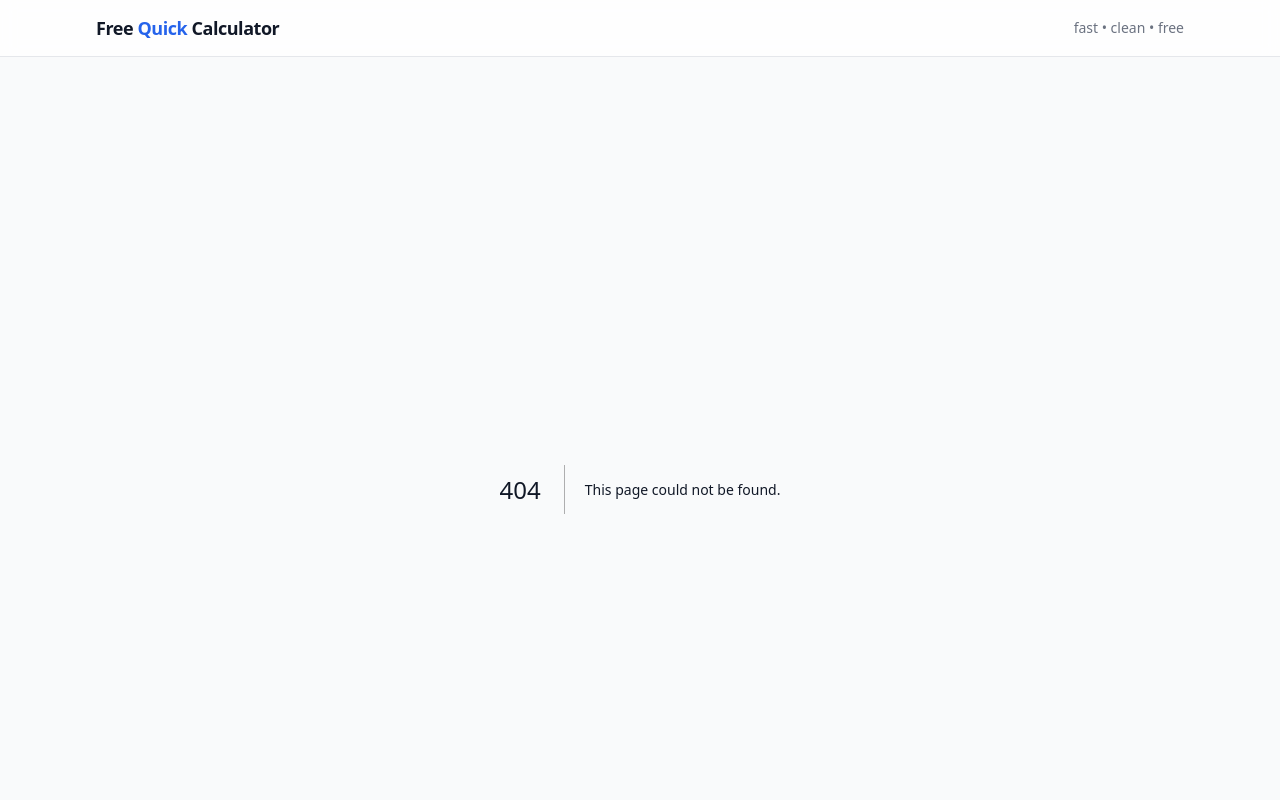
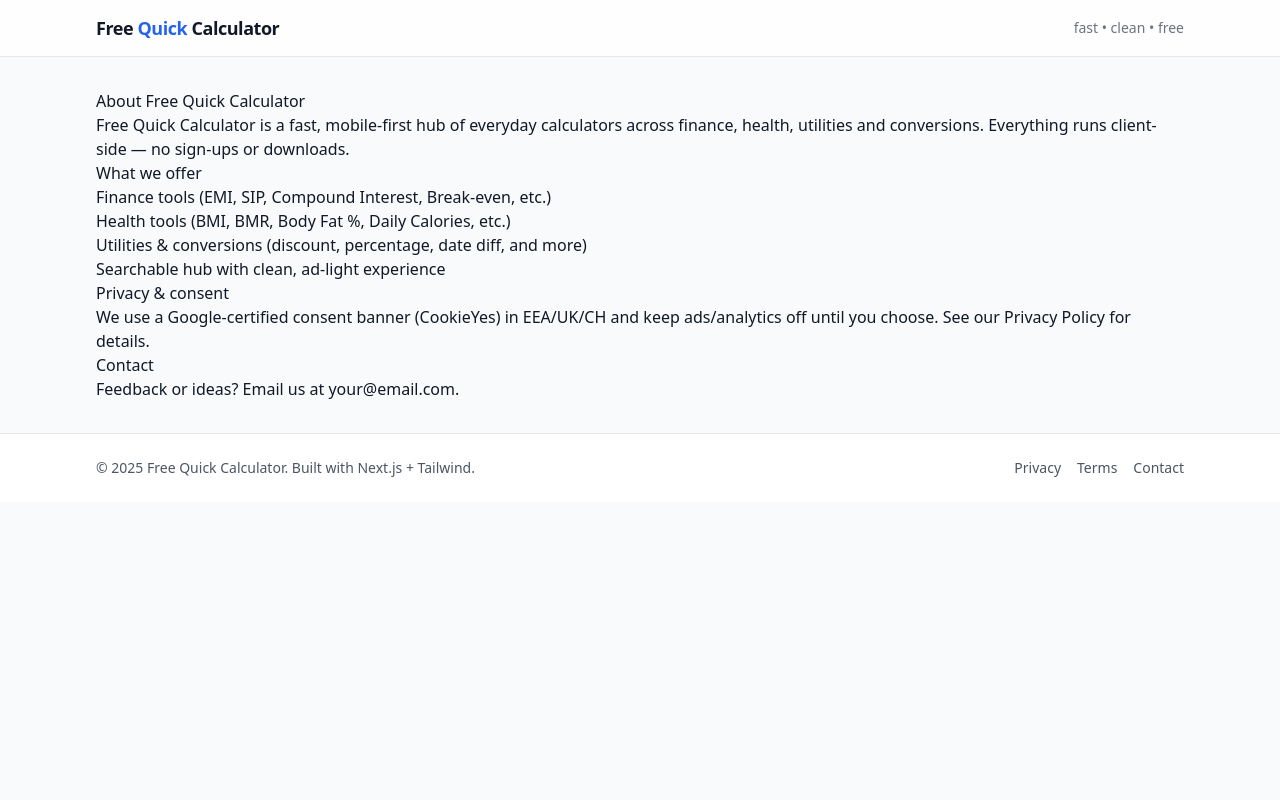
Before and after one commit to dhaneshkmd/freequickcalculator, a Next.js app: page /about in a window 1280 px wide. Before the commit this address had no page. Shown: the top 800 px of the page. Built offline with nearby package versions, Linux system fonts and the light colour scheme.

Commit message:
Create page.tsx

```diff
--- /dev/null
+++ b/app/(legal)/about/page.tsx
@@ -0,0 +1,40 @@
+// app/(legal)/about/page.tsx
+export const metadata = {
+  title: "About",
+  description:
+    "What Free Quick Calculator is, our mission, and how to reach us.",
+};
+
+export default function AboutPage() {
+  return (
+    <section className="prose max-w-none">
+      <h1>About Free Quick Calculator</h1>
+      <p>
+        Free Quick Calculator is a fast, mobile-first hub of everyday calculators
+        across finance, health, utilities and conversions. Everything runs
+        client-side — no sign-ups or downloads.
+      </p>
+
+      <h2>What we offer</h2>
+      <ul>
+        <li>Finance tools (EMI, SIP, Compound Interest, Break-even, etc.)</li>
+        <li>Health tools (BMI, BMR, Body Fat %, Daily Calories, etc.)</li>
+        <li>Utilities & conversions (discount, percentage, date diff, and more)</li>
+        <li>Searchable hub with clean, ad-light experience</li>
+      </ul>
+
+      <h2>Privacy & consent</h2>
+      <p>
+        We use a Google-certified consent banner (CookieYes) in EEA/UK/CH and
+        keep ads/analytics off until you choose. See our{" "}
+        <a href="/privacy">Privacy Policy</a> for details.
+      </p>
+
+      <h2>Contact</h2>
+      <p>
+        Feedback or ideas? Email us at <a href="mailto:your@email.com">
+        your@email.com</a>.
+      </p>
+    </section>
+  );
+}
```
